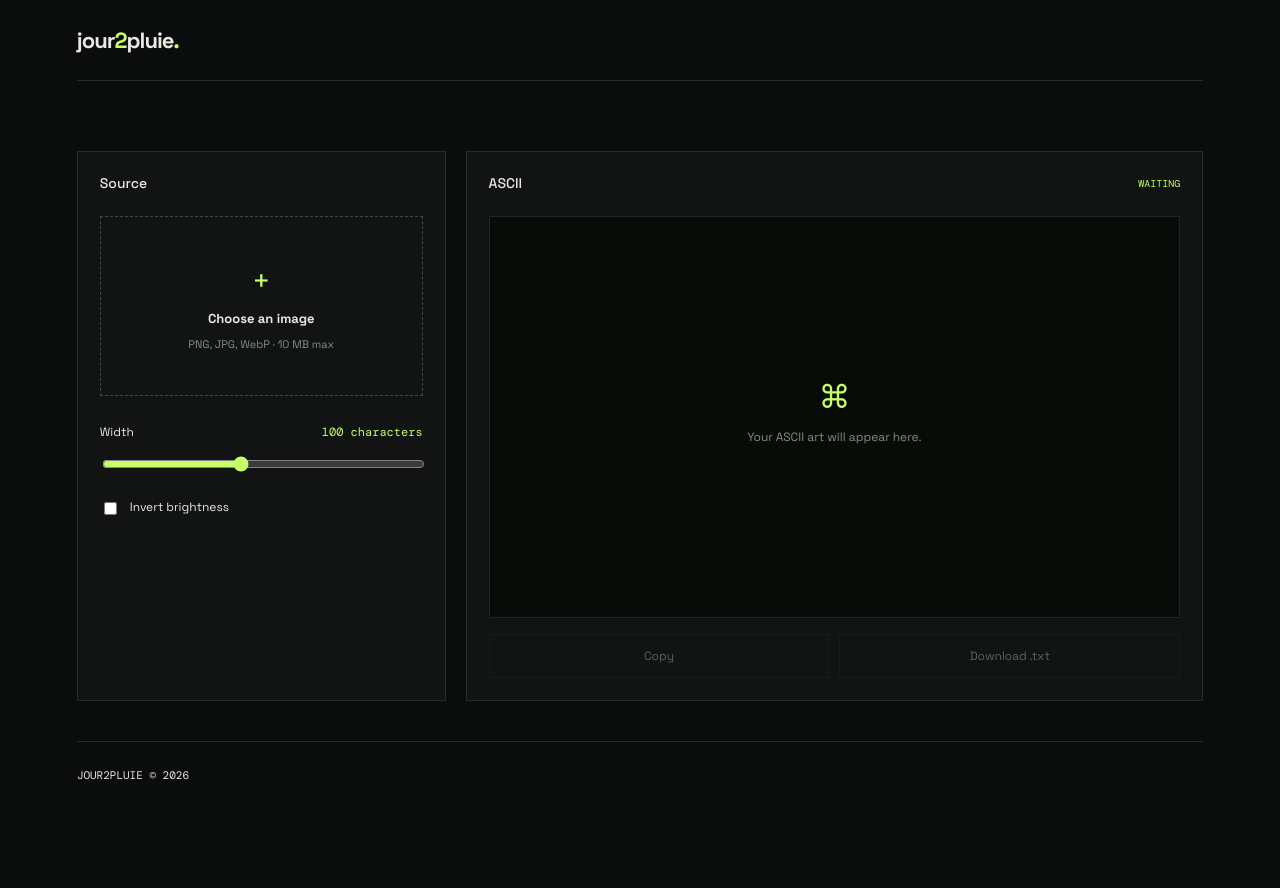
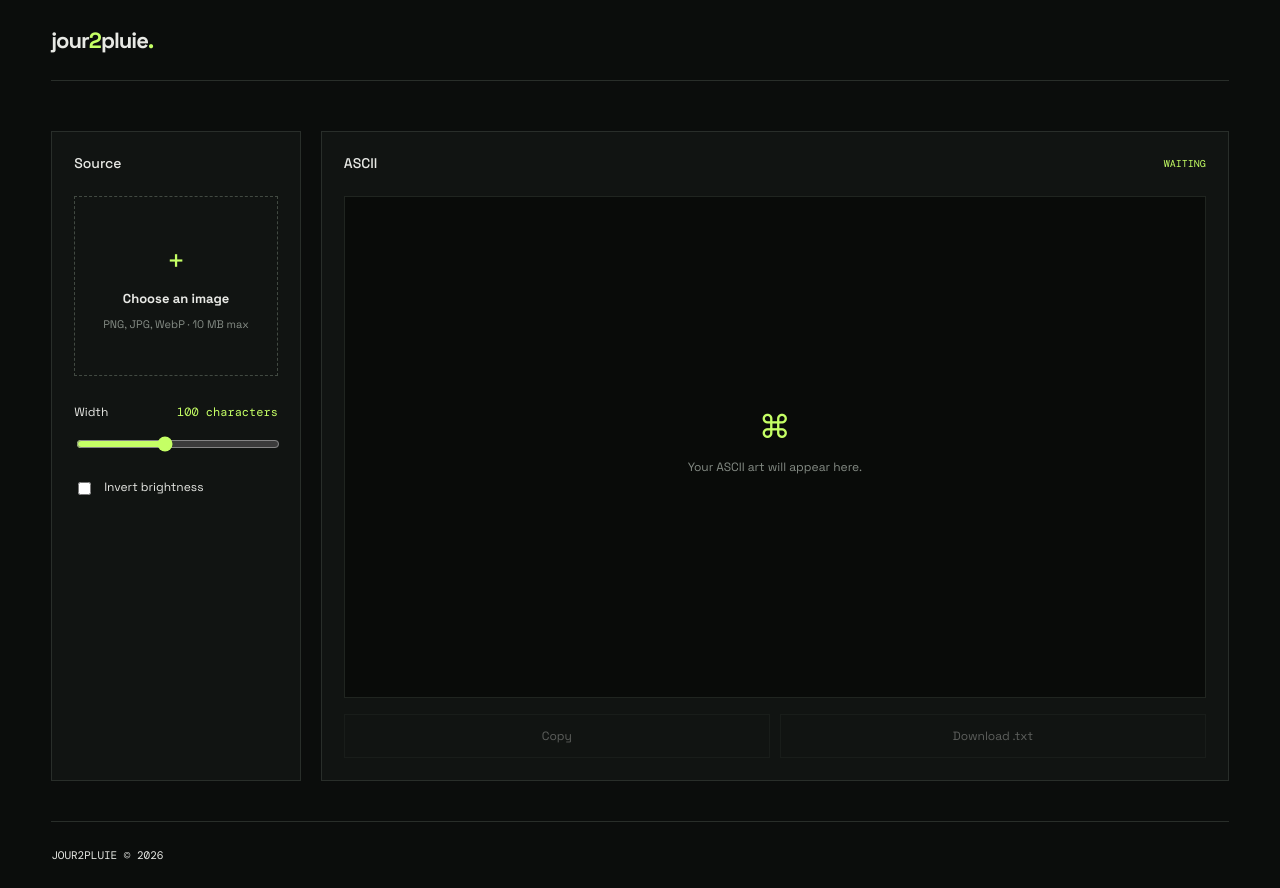
Before and after one commit to theopopelin/jour2pluie, a Vue app: page / in a window 1280 px wide. Before the commit the page ends 808 px from the top, so only its background shows below. Built offline with nearby package versions, Linux system fonts and the light colour scheme.

Commit message:
fix window

```diff
--- a/src/style.css
+++ b/src/style.css
@@ -8,7 +8,6 @@
   text-rendering: optimizeLegibility;
   -webkit-font-smoothing: antialiased;
 
-  --background: #0b0d0c;
   --panel: #111412;
   --border: #292e2a;
   --muted: #858c85;
@@ -38,9 +37,10 @@ input:focus-visible,
 }
 
 .app {
-  max-width: 1440px;
+  width: 100%;
+  max-width: 1800px;
   margin: auto;
-  padding: 0 6%;
+  padding: 0 4%;
 }
 
 header,
@@ -70,9 +70,9 @@ header h1 span {
 
 .workspace {
   display: grid;
-  grid-template-columns: minmax(240px, 0.75fr) minmax(0, 1.5fr);
+  grid-template-columns: minmax(220px, 0.55fr) minmax(0, 2fr);
   gap: 20px;
-  margin: 70px 0 40px;
+  margin: 50px 0 40px;
 }
 
 .controls,
@@ -191,9 +191,10 @@ h2 {
 }
 
 .ascii-container {
-  display: flex;
-  min-height: 400px;
-  max-height: 650px;
+  display: block;
+  width: 100%;
+  min-height: 500px;
+  max-height: 80vh;
   margin-top: 24px;
   overflow: auto;
   background: #090b09;
@@ -201,6 +202,8 @@ h2 {
 }
 
 .ascii-container pre {
+  width: max-content;
+  min-width: 100%;
   margin: 0;
   padding: 20px;
   color: var(--accent);
@@ -211,7 +214,7 @@ h2 {
 .empty {
   display: flex;
   width: 100%;
-  min-height: 400px;
+  min-height: 500px;
   align-items: center;
   justify-content: center;
   flex-direction: column;
@@ -273,3 +276,34 @@ footer {
     font-size: 6px;
   }
 }
+
+/* Scrollbars */
+
+* {
+  scrollbar-width: thin;
+  scrollbar-color: #424a42 #090b09;
+}
+
+*::-webkit-scrollbar {
+  width: 8px;
+  height: 8px;
+}
+
+*::-webkit-scrollbar-track {
+  background: #090b09;
+  border-radius: 8px;
+}
+
+*::-webkit-scrollbar-thumb {
+  background: #424a42;
+  border: 2px solid #090b09;
+  border-radius: 8px;
+}
+
+*::-webkit-scrollbar-thumb:hover {
+  background: var(--accent);
+}
+
+*::-webkit-scrollbar-corner {
+  background: #090b09;
+}
```
